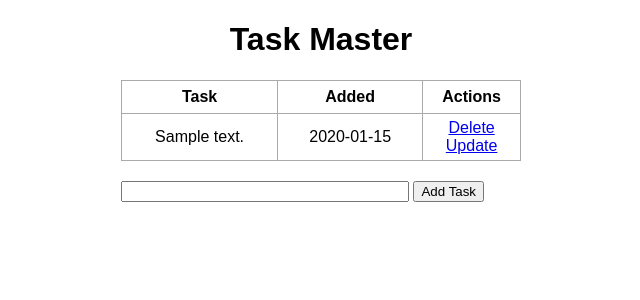
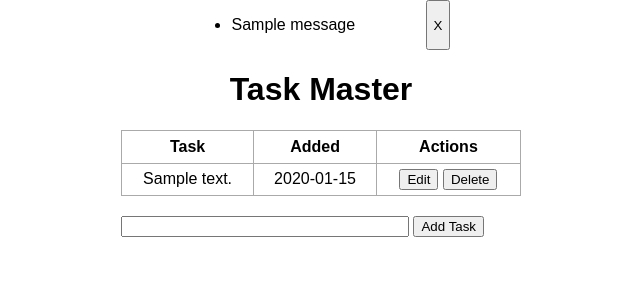
Before and after one commit to jagfiend/flask101, a Flask app: page / in a window 1280 px wide. Shown: the top 300 px of the page, without its empty margins (319-959 px from the left). Run offline with Flask 3, Linux system fonts and the light colour scheme; tables that the repository leaves empty hold one stand-in row (values such as "Sample post"); one stand-in notice (Sample message) is shown.

Commit message:
Play with flash messages and dialogs for updates and deletes

```diff
--- a/app.py
+++ b/app.py
@@ -1,9 +1,10 @@
 from datetime import datetime
-from flask import Flask, render_template, request, redirect
+from flask import Flask, flash, render_template, request, redirect
 from flask_sqlalchemy import SQLAlchemy
 
 # setup
 app = Flask(__name__)
+app.secret_key = b'somethingsomethingdarkside' # need a session to use flashes and session needs a secret key
 app.config['SQLALCHEMY_DATABASE_URI'] = 'sqlite:///test.db'
 db = SQLAlchemy(app)
 
@@ -21,52 +22,57 @@ class Todo(db.Model):
 with app.app_context():
         db.create_all()
 
-# route handler with decorator route binding
-@app.route('/', methods=['GET', 'POST'])
+# route handlers with decorator route binding
+@app.get('/')
 def index():
-	if request.method == 'POST':
-		task_content = request.form['content']
+	tasks = Todo.query.order_by(Todo.date_created).all()
+	return render_template('index.html', tasks=tasks)
 
-		if task_content == '':
-			return redirect('/')
+@app.post('/')
+def create():
+	task_content = request.form['content']
 
-		new_task = Todo(content=task_content)
+	if task_content == '':
+		return redirect('/')
 
-		try:
-			db.session.add(new_task)
-			db.session.commit()
-			return redirect('/')
-		except:
-			return 'Its not good news'
-	else:
-		tasks = Todo.query.order_by(Todo.date_created).all()
-		return render_template('index.html', tasks=tasks)
+	new_task = Todo(content=task_content)
 
-@app.route('/update/<int:id>', methods=['GET', 'POST'])
+	try:
+		db.session.add(new_task)
+		db.session.commit()
+		flash('New task added successfully', 'success')
+	except:
+		flash('There was a problem creating this task', 'error')
+
+	return redirect('/')
+
+# adding post and put to update route to handle both http and html form submissions
+@app.route('/update/<int:id>', methods=["POST", "PUT"])
 def update(id):
 	task_to_update = Todo.query.get_or_404(id)
+	task_to_update.content = request.form['content']
 
-	if request.method == 'POST':
-		task_to_update.content = request.form['content']
+	try:
+		db.session.commit()
+		flash('Task successfully updated', 'success')
+	except:
+		flash('There was a problem updating this task.', 'error')
 
-		try:
-			db.session.commit()
-			return redirect('/')
-		except:
-			return 'Its not good news'
-	else:
-		return render_template('update.html', task=task_to_update)
+	return redirect('/')
 
-@app.route('/delete/<int:id>')
+# adding post and delete to update route to handle both http and html form submissions
+@app.route('/delete/<int:id>', methods=["POST", "DELETE"])
 def delete(id):
 	task_to_delete = Todo.query.get_or_404(id)
 
 	try:
 		db.session.delete(task_to_delete)
 		db.session.commit()
-		return redirect('/')
+		flash('Task successfully deleted', 'success')
 	except:
-		return 'Its not good news'
+		flash('There was a problem deleting this task.', 'error')
+
+	return redirect('/')
 
 # run script in debug mode for dev
 if __name__ == "__main__":
--- a/static/css/main.css
+++ b/static/css/main.css
@@ -1,6 +1,18 @@
 body, html {
     margin: 0;
     font-family: sans-serif;
+}
+
+.flash-container {
+    display: flex;
+    justify-content: space-evenly;
+    margin: 0 auto;
+    text-align: center;
+    width: 400px;
+}
+
+.hide {
+    display: none !important;
 }
 
 .content {
--- a/templates/base.html
+++ b/templates/base.html
@@ -7,6 +7,26 @@
 	{% block head %}{% endblock %}
 </head>
 <body>
+	{% with messages = get_flashed_messages(with_categories=true) %}
+		{% if messages %}
+	  		<div id="flash-container" class="flash-container">
+	  			<ul class=flashes>
+		    		{% for category, message in messages %}
+			      		<li class="{{ category }}">{{ message }}</li>
+			    	{% endfor %}
+			    </ul>
+			    <button id="flash-close-btn">X</button>
+	  		</div>
+	  		<script type="text/javascript">
+	  			const flashContainer = document.getElementById("flash-container");
+	  			const flashContainerCloseBtn = document.getElementById("flash-close-btn");
+
+	  			flashContainerCloseBtn.addEventListener("click", () => {
+	  				flashContainer.classList.add("hide");
+	  			});
+	  		</script>
+	  {% endif %}
+	{% endwith %}
 	{% block body %}{% endblock %}
 </body>
 </html>
--- a/templates/index.html
+++ b/templates/index.html
@@ -21,13 +21,66 @@
                         <td>{{ task.content }}</td>
                         <td>{{ task.date_created.date() }}</td>
                         <td>
-                    <a href="/delete/{{task.id}}">Delete</a>
-                    <br>
-                    <a href="/update/{{task.id}}">Update</a>
+                            <button class="editBtn" data-task-id="{{ task.id }}" data-task-content="{{ task.content }}">Edit</button>
+                            <button class="deleteBtn" data-task-id="{{ task.id }}">Delete</button>
                         </td>
                     </tr>
                 {% endfor %}
             </table>
+
+            <dialog id="updateDialog">
+                <h3>Update task</h3>
+                <form id="updateForm" method="POST">
+                    <input id="updateContentInput" type="text" name="content" value="" />
+                    <button formmethod="dialog" type="submit">Cancel</button>
+                    <button type="submit">Save</button>
+                  </form>
+            </dialog>
+
+            <script type="text/javascript">
+                const updateDialog = document.getElementById("updateDialog");
+                const updateForm = document.getElementById("updateForm");
+                const updateContentInput = document.getElementById("updateContentInput");
+                const editBtns = document.getElementsByClassName("editBtn");
+
+                [...editBtns].forEach(item => {
+                    item.addEventListener("click", (e) => {
+                        const taskId = e.target.dataset.taskId;
+                        const taskContent = e.target.dataset.taskContent;
+
+                        updateForm.action = `/update/${taskId}`;
+                        updateContentInput.value = taskContent;
+                        updateDialog.showModal();
+                    });
+                });
+            </script>
+
+            <dialog id="deleteDialog">
+                <h3>Delete task</h3>
+                <p class="deletePrompt"></p>
+                <form id="deleteForm" method="POST">
+                    <p id="deletePrompt"></p>
+                    <button formmethod="dialog" type="submit">Cancel</button>
+                    <button type="submit">Delete</button>
+                </form>
+            </dialog>
+
+            <script type="text/javascript">
+                const deleteDialog = document.getElementById("deleteDialog");
+                const deleteForm = document.getElementById("deleteForm");
+                const deletePrompt = document.getElementById("deletePrompt");
+                const deleteBtns = document.getElementsByClassName("deleteBtn");
+
+                [...deleteBtns].forEach(item => {
+                    item.addEventListener("click", (e) => {
+                        const taskId = e.target.dataset.taskId;
+
+                        deleteForm.action = `/delete/${taskId}`;
+                        deletePrompt.innerHTML = `Are you sure you want to delete task ${taskId}?`;
+                        deleteDialog.showModal();
+                    });
+                });
+            </script>
         {% endif %}
 
         <div class="form">
```
Lines whose indentation alone changed are shown as unchanged.
